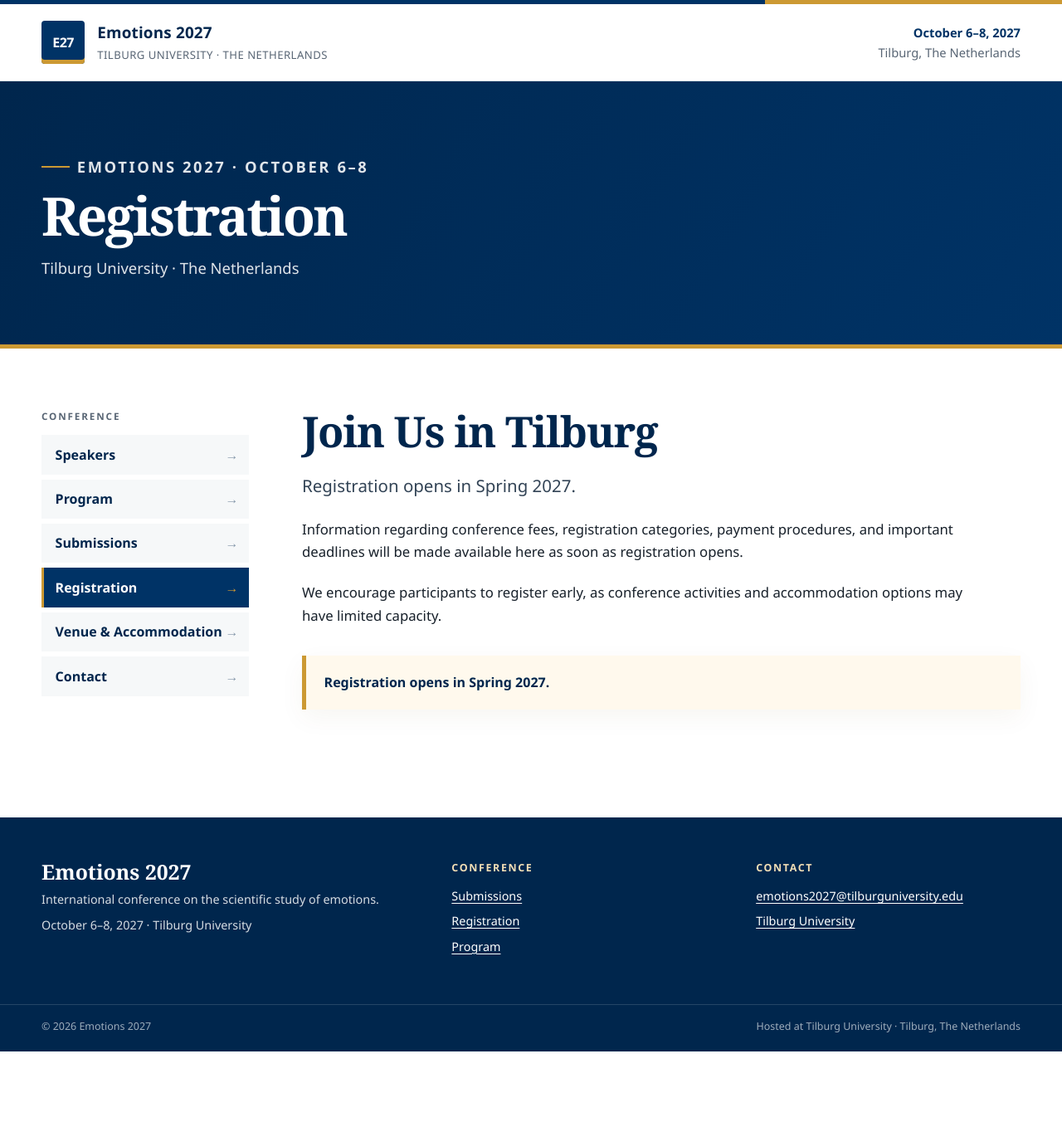
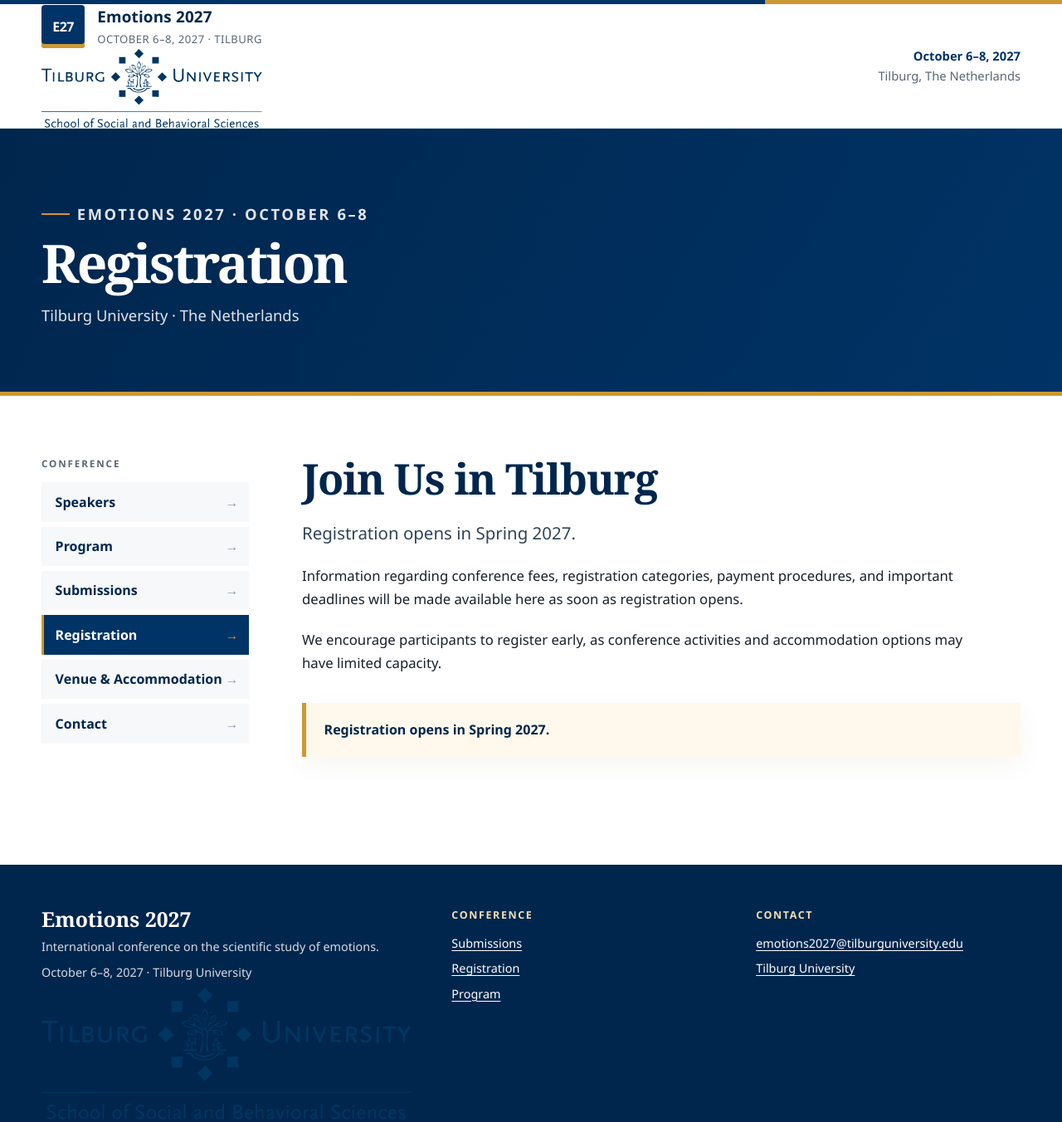
Before and after one commit to Emotions2027/Tilburg-Emotions2027, a plain HTML site: page registration.html in a window 1280 px wide. Shown: the top 1352 px of the page at 83% size. Before the commit the page ends 1267 px from the top, so only its background shows below. Drawn offline with Linux system fonts and the light colour scheme.

Commit message:
Integrate approved Tilburg University branding

```diff
--- a/registration.html
+++ b/registration.html
@@ -26,10 +26,16 @@
 <div class="topline"></div>
 <header class="site-header">
   <div class="header-inner">
-    <a class="brand" href="index.html" aria-label="Emotions 2027 homepage">
-      <span class="brand-mark" aria-hidden="true">E27</span>
-      <span class="brand-copy"><strong>Emotions 2027</strong><span>Tilburg University · The Netherlands</span></span>
-    </a>
+    <div class="brand-group">
+      <a class="brand" href="index.html" aria-label="Emotions 2027 homepage">
+        <span class="brand-mark" aria-hidden="true">E27</span>
+        <span class="brand-copy"><strong>Emotions 2027</strong><span>October 6–8, 2027 · Tilburg</span></span>
+      </a>
+      <span class="brand-divider" aria-hidden="true"></span>
+      <a class="university-brand" href="https://www.tilburguniversity.edu/" rel="noopener" aria-label="Tilburg University">
+        <img src="assets/img/tilburg-university-tsb.svg" alt="Tilburg University — School of Social and Behavioral Sciences">
+      </a>
+    </div>
     <div class="header-meta">October 6–8, 2027<span>Tilburg, The Netherlands</span></div>
     <button class="menu-toggle" data-menu-toggle aria-expanded="false" aria-label="Open navigation">☰</button>
   </div>
@@ -37,7 +43,7 @@
 <main id="main"><section class="page-hero"><div class="page-hero-inner"><p class="eyebrow">Emotions 2027 · October 6–8</p><h1>Registration</h1><p>Tilburg University · The Netherlands</p></div></section><div class="main-shell"><aside class="sidebar" aria-label="Conference navigation"><p class="sidebar-title">Conference</p><nav class="side-nav" data-side-nav><a href="speakers.html">Speakers</a><a href="program.html">Program</a><a href="submissions.html">Submissions</a><a href="registration.html" aria-current="page">Registration</a><a href="venue-accommodation.html">Venue & Accommodation</a><a href="contact.html">Contact</a></nav></aside><div class="content"><h1>Join Us in Tilburg</h1><p class="lead">Registration opens in Spring 2027.</p><p>Information regarding conference fees, registration categories, payment procedures, and important deadlines will be made available here as soon as registration opens.</p><p>We encourage participants to register early, as conference activities and accommodation options may have limited capacity.</p><div class="notice"><strong>Registration opens in Spring 2027.</strong></div></div></div></main>
 <footer class="site-footer">
   <div class="footer-inner">
-    <div><div class="footer-brand">Emotions 2027</div><p>International conference on the scientific study of emotions.</p><p>October 6–8, 2027 · Tilburg University</p></div>
+    <div><div class="footer-brand">Emotions 2027</div><p>International conference on the scientific study of emotions.</p><p>October 6–8, 2027 · Tilburg University</p><a class="footer-university-brand" href="https://www.tilburguniversity.edu/" rel="noopener"><img src="assets/img/tilburg-university-tsb.svg" alt="Tilburg University — School of Social and Behavioral Sciences"></a></div>
     <div><h2>Conference</h2><p><a href="submissions.html">Submissions</a></p><p><a href="registration.html">Registration</a></p><p><a href="program.html">Program</a></p></div>
     <div><h2>Contact</h2><p><a href="mailto:emotions2027@tilburguniversity.edu">emotions2027@tilburguniversity.edu</a></p><p><a href="https://www.tilburguniversity.edu/" rel="noopener">Tilburg University</a></p></div>
   </div>
```
